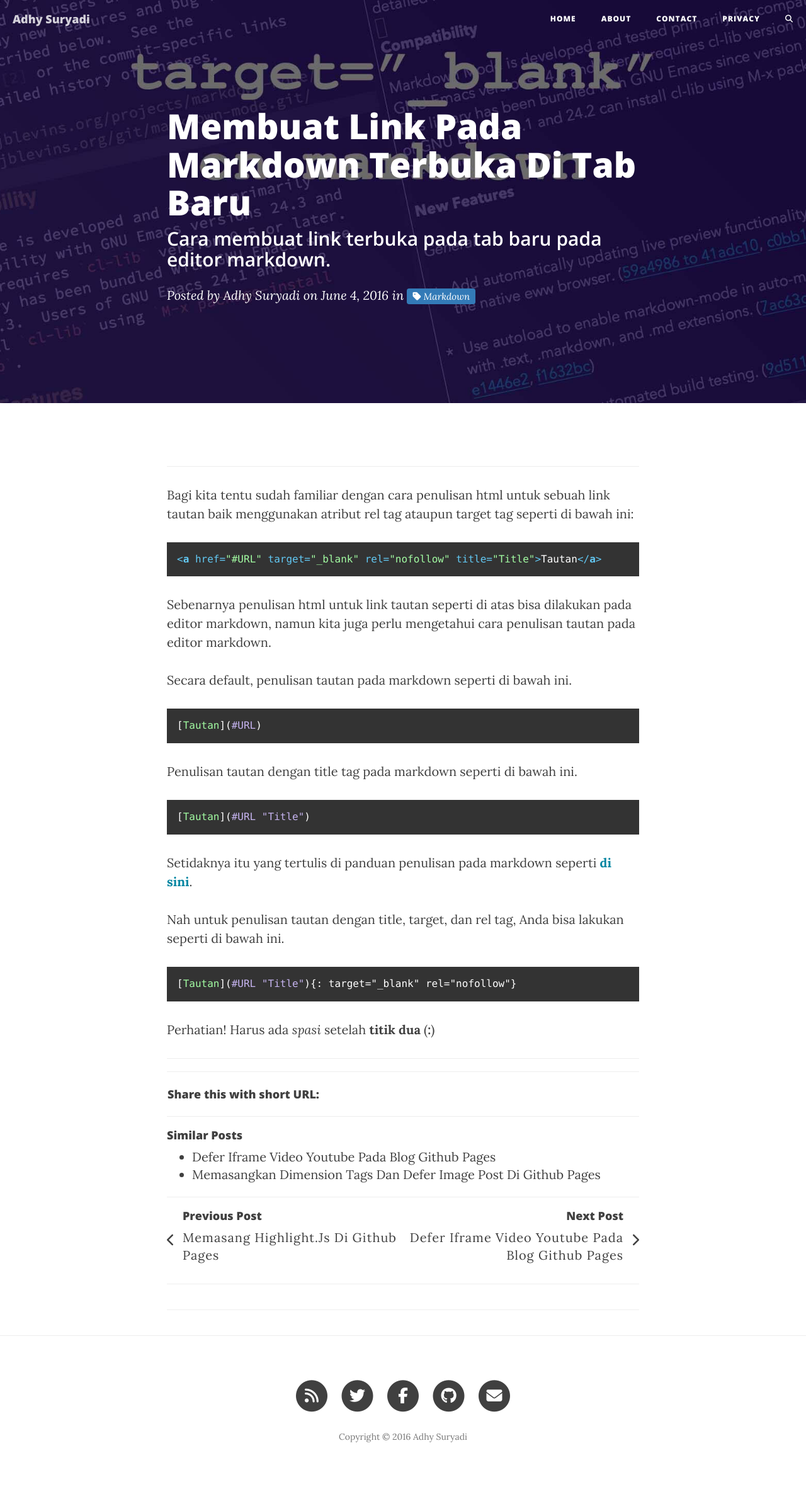
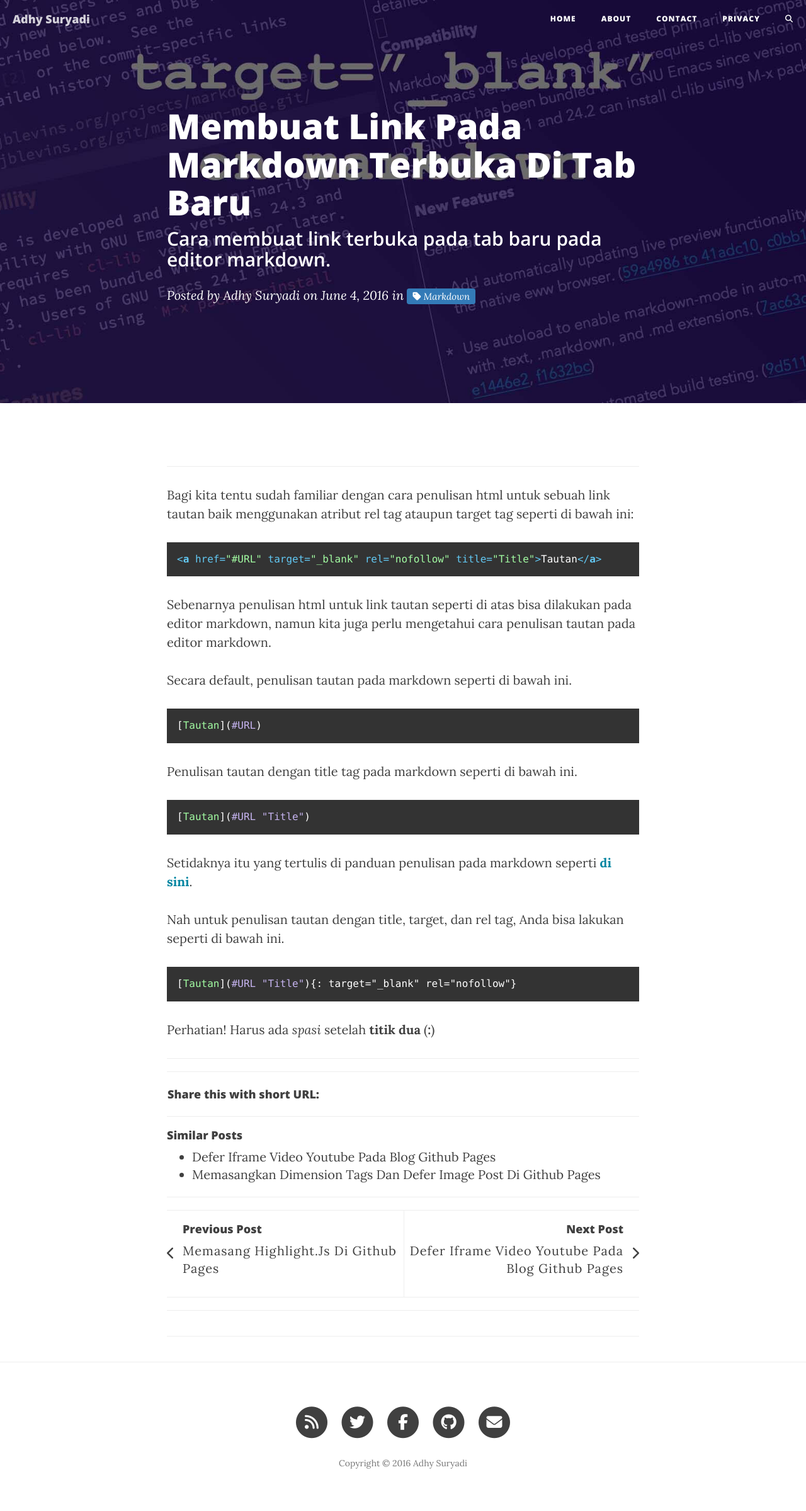
Before and after one commit to KompiAjaib/kompiajaib.github.io, a Jekyll site: the page built from _posts/2016-06-04-membuat-link-terbuka-di-tab-baru.markdown, in a window 1280 px wide. Shown: the whole page at 63% size. Built offline with Jekyll 4.4.1, drawn with Linux system fonts in a browser that asks for light colours; nearby versions of some CDN libraries; comment, search, counter and statistics services are not loaded; before the commit the page ends 2357 px from its top, so only the background shows below that.

Commit message:
Update clean-blog.css

```diff
--- a/css/clean-blog.css
+++ b/css/clean-blog.css
@@ -370,6 +370,22 @@ form .row:first-child .floating-label-form-group {
 }
 .pager.post {
   position: relative;
+  border: 1px solid #eee;
+  border-left: none;
+  border-right: none;
+  padding: 20px 0;
+  margin: 20px 0;
+}
+.pager.post:before {
+  content: "";
+  width: 1px;
+  height: 100%;
+  background: #eee;
+  position: absolute;
+  top: 0;
+  bottom: 0;
+  left:50%;
+  margin-left: .5px;
 }
 .pager.post h5 {
   display: block;
```
